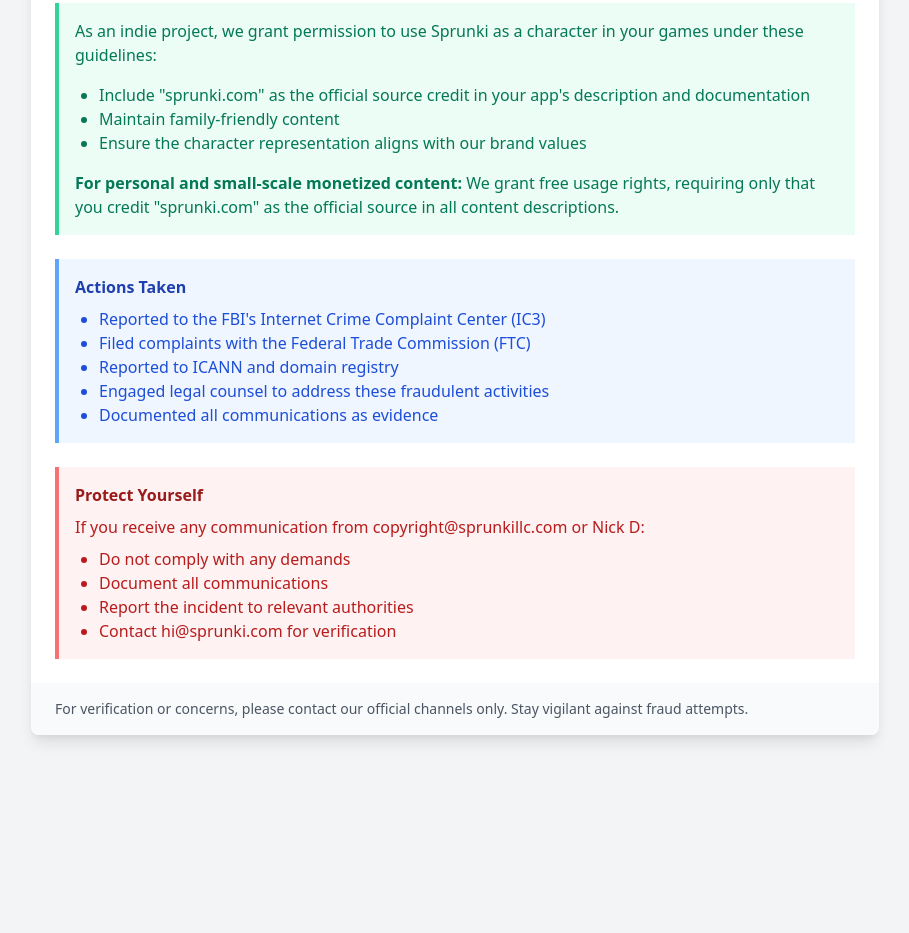
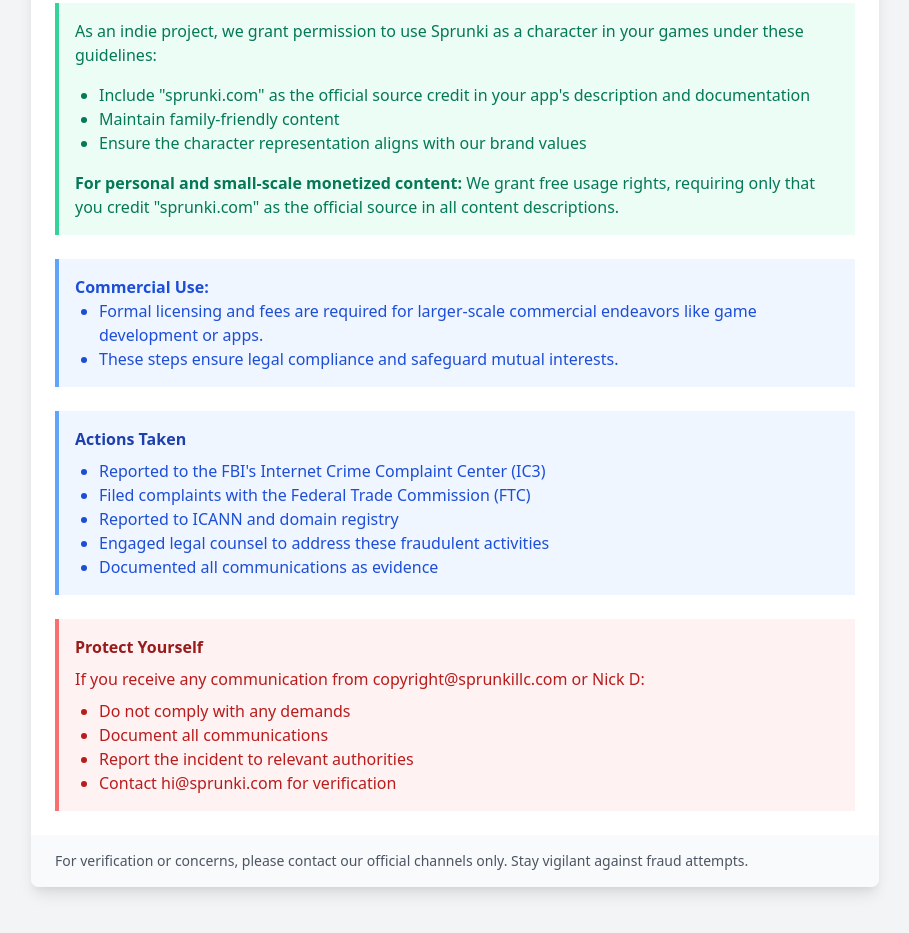
Before and after one commit to Zhenvip/sprunkillc.org, a plain HTML site: page index.html in a window 1280 px wide. Shown: the part 893-1826 px from the top of the page, without its empty margins (185-1094 px from the left). Before the commit the page ends 1684 px from the top, so only its background shows below. Drawn offline with nearby package versions, Linux system fonts and the light colour scheme.

Commit message:
Update index.html

```diff
--- a/index.html
+++ b/index.html
@@ -77,7 +77,7 @@
                     </div>
                 </div>
 
-                <h2 class="text-xl font-bold mb-4 text-gray-800">Official Content Usage Policy</h2>
+              <h2 class="text-xl font-bold mb-4 text-gray-800">Official Content Usage Policy</h2>
                 <div class="bg-green-50 border-l-4 border-green-400 p-4 mb-6">
                     <p class="text-green-700 mb-4">As an indie project, we grant permission to use Sprunki as a character in your games under these guidelines:</p>
                     <ul class="list-disc pl-6 text-green-700">
@@ -88,6 +88,13 @@
                     <p class="text-green-700 mt-4">
                         <strong>For personal and small-scale monetized content:</strong> We grant free usage rights, requiring only that you credit "sprunki.com" as the official source in all content descriptions.
                     </p>
+                </div>
+                <div class="bg-blue-50 border-l-4 border-blue-400 p-4 mb-6">
+                    <p class="text-blue-700"><strong>Commercial Use:</strong></p>
+                    <ul class="list-disc pl-6 text-blue-700">
+                        <li>Formal licensing and fees are required for larger-scale commercial endeavors like game development or apps.</li>
+                        <li>These steps ensure legal compliance and safeguard mutual interests.</li>
+                    </ul>
                 </div>
 
                 <div class="bg-blue-50 border-l-4 border-blue-400 p-4 mb-6">
```
